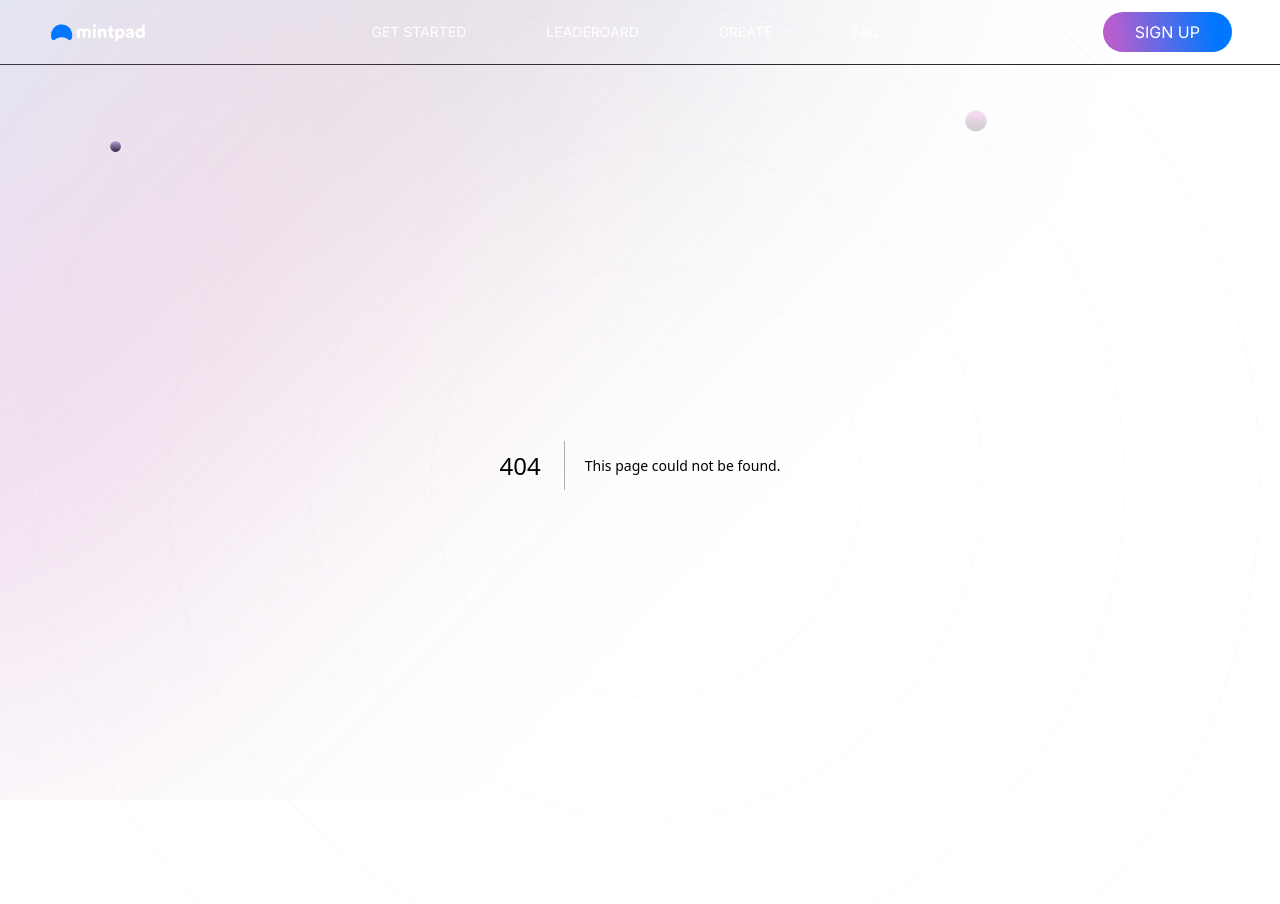
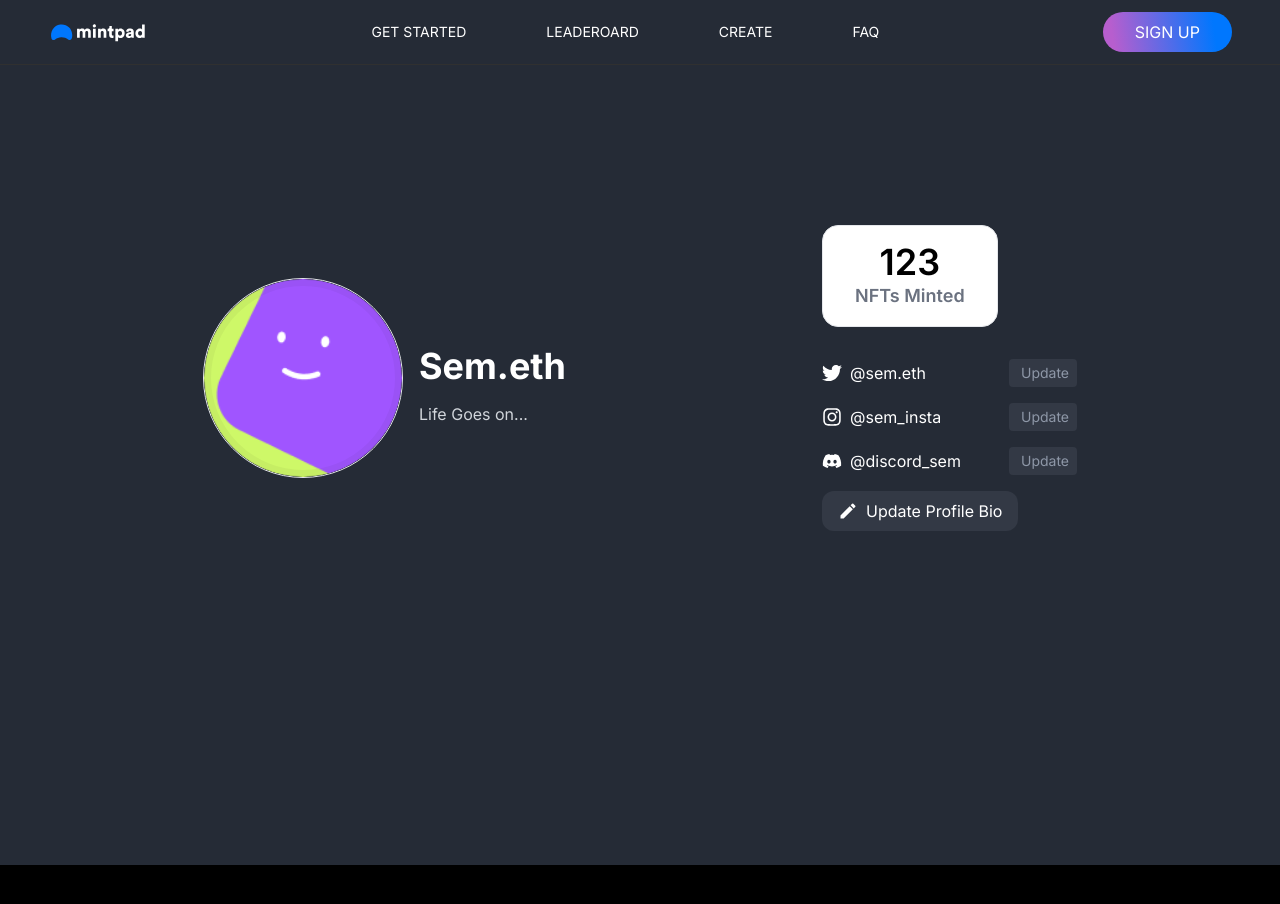
Before and after one commit to sem22-dev/trailblazercampaign-new, a Next.js app: page /p/sem.eth in a window 1280 px wide. Before the commit this address had no page. Shown: the top 904 px of the page. After the commit the page ends 865 px from the top, so only its background shows below. Built offline with nearby package versions, Linux system fonts and the light colour scheme.

Commit message:
profile update

```diff
--- /dev/null
+++ b/app/p/sem.eth/page.tsx
@@ -0,0 +1,151 @@
+"use client"
+
+import { useState } from 'react';
+import { FaTwitter, FaInstagram, FaDiscord } from 'react-icons/fa';
+import { MdEdit } from 'react-icons/md';
+import Image from 'next/image';
+
+export default function UpdateProfile() {
+    const [isModalOpen, setIsModalOpen] = useState(false);
+    const [updateField, setUpdateField] = useState('');
+    const [twitter, setTwitter] = useState('@sem.eth');
+    const [instagram, setInstagram] = useState('@sem_insta');
+    const [discord, setDiscord] = useState('@discord_sem');
+    const [bio, setBio] = useState('Life Goes on...');
+
+    const handleOpenModal = (field) => {
+        setUpdateField(field);
+        setIsModalOpen(true);
+    };
+
+    const handleCloseModal = () => {
+        setIsModalOpen(false);
+    };
+
+    const handleUpdate = (e) => {
+        e.preventDefault();
+        const updatedValue = e.target.elements.updateInput.value;
+
+        if (updateField === 'twitter') setTwitter(updatedValue);
+        if (updateField === 'instagram') setInstagram(updatedValue);
+        if (updateField === 'discord') setDiscord(updatedValue);
+        if (updateField === 'bio') setBio(updatedValue);
+
+        handleCloseModal();
+    };
+
+    return (
+        <div className='bg-[#252B36] min-h-screen'>
+            <div className="flex flex-col lg:flex-row items-center py-40 justify-between lg:justify-center gap-12 lg:gap-64 px-16 lg:px-24">
+                {/* Left Section */}
+                <div className="flex h-fit items-center">
+                    <Image
+                        src="/avatar-example.svg" // Replace with actual profile picture URL
+                        alt="Profile"
+                        width={200}
+                        height={200}
+                        className="rounded-full border mr-4"
+                    />
+                    <div>
+                        <h2 className="text-4xl font-bold my-4">Sem.eth</h2>
+                        <p className="text-gray-300">{bio}</p>
+                    </div>
+                </div>
+
+                {/* Right Section */}
+                <div className="text-center">
+                    <div className="text-4xl border w-fit px-8 py-4 rounded-2xl text-black bg-white font-semibold">
+                        123
+                        <span className="text-lg text-gray-500 block">
+                            NFTs Minted
+                        </span>
+                    </div>
+
+                    {/* Social Media Links */}
+                    <div className="mt-8 space-y-4">
+                        <div className="flex items-center justify-between">
+                            <div className="flex items-center">
+                                <FaTwitter size={20} />
+                                <span className="ml-2">{twitter}</span>
+                            </div>
+                            <button
+                                onClick={() => handleOpenModal('twitter')}
+                                className="flex items-center bg-[#333945] text-white px-2 py-1 rounded"
+                            >
+                                <span className="ml-1 text-sm text-[#8e97a7]">Update</span>
+                            </button>
+                        </div>
+                        <div className="flex items-center justify-between">
+                            <div className="flex items-center">
+                                <FaInstagram size={20} />
+                                <span className="ml-2">{instagram}</span>
+                            </div>
+                            <button
+                                onClick={() => handleOpenModal('instagram')}
+                                className="flex items-center bg-[#333945] text-white px-2 py-1 rounded"
+                            >
+                                <span className="ml-1 text-sm text-[#8e97a7]">Update</span>
+                            </button>
+                        </div>
+                        <div className="flex items-center gap-12 justify-between">
+                            <div className="flex items-center">
+                                <FaDiscord size={20} />
+                                <span className="ml-2">{discord}</span>
+                            </div>
+                            <button
+                                onClick={() => handleOpenModal('discord')}
+                                className="flex items-center bg-[#333945] text-white px-2 py-1 rounded"
+                            >
+                                <span className="ml-1 text-sm text-[#8e97a7]">Update</span>
+                            </button>
+                        </div>
+                        <div className="flex items-center bg-[#333945] text-[#fff] w-fit px-4 py-2 rounded-xl justify-between">
+                            <button
+                                onClick={() => handleOpenModal('bio')}
+                                className="flex items-center"
+                            >
+                                <MdEdit size={20} />
+                                <span className="ml-2">Update Profile Bio</span>
+                            </button>
+                        </div>
+                    </div>
+                </div>
+            </div>
+
+            {/* Modal */}
+            {isModalOpen && (
+                <div className="fixed inset-0 bg-black bg-opacity-75 flex items-center justify-center">
+                <div className="bg-[#333945] p-8 rounded-xl w-96">
+                    <h2 className="text-xl text-white mb-4">
+                        Update {updateField === 'bio' ? 'Profile Bio' : updateField.charAt(0).toUpperCase() + updateField.slice(1)}
+                    </h2>
+                    <form onSubmit={handleUpdate}>
+                        <input
+                            type="text"
+                            name="updateInput"
+                            placeholder={`Enter new ${updateField}`}
+                            className="w-full rounded-md border border-[#505050] hover:bg-[#3c4151] bg-[#333945] focus:outline-none focus:border-transparent placeholder:text-[#717A8C] placeholder:text-base py-2.5 px-10 shadow-sm sm:text-sm"
+                        />
+                        <div className="flex mt-8 justify-end">
+                            <button
+                                type="button"
+                                onClick={handleCloseModal}
+                                className="bg-[#505050] text-white px-4 py-2 rounded mr-2 hover:bg-[#3c4151]"
+                            >
+                                Cancel
+                            </button>
+                            <button
+                                type="submit"
+                                className="bg-[#505050] text-white px-4 py-2 rounded hover:bg-[#3c4151]"
+                            >
+                                Save
+                            </button>
+                        </div>
+                    </form>
+                </div>
+            </div>
+
+            )}
+        </div>
+    );
+}
--- a/components/eclipse.tsx
+++ b/components/eclipse.tsx
@@ -8,7 +8,7 @@ export default function Eclipse(){
     const pathname = usePathname()
 
     return(
-        <div className={` ${pathname == '/leaderboard' ? 'hidden' : 'block'} absolute w-full h-full opacity-100 z-10 `}>
+        <div className={` ${pathname == '/leaderboard' || '/p' ? 'hidden' : 'block'} absolute w-full h-full opacity-100 z-10 `}>
             <Image src={'/eclipse.png'} width={1500} height={1500} alt="background" />
         </div>
     )
--- a/components/navbar.tsx
+++ b/components/navbar.tsx
@@ -41,9 +41,9 @@ export default function Navbar2() {
   ];
 
   return (
-    <div className={`${pathname === '/authentication' || pathname === '/authentication/login' || pathname === '/authentication/login/reset' ? "hidden" : "inline"}`}>
+    <div className={`${pathname === '/authentication' || pathname === '/authentication/login' || pathname === '/authentication/login/reset' ? "hidden" : "inline"} `}>
       {/* Larger screen navigation */}
-      <nav className=" px-2 sm:px-6 lg:px-12 z-50 hidden md:flex py-3 items-center justify-between border-b border-[#292929]">
+      <nav className={` px-2 sm:px-6 lg:px-12 z-50 hidden md:flex py-3 items-center justify-between border-b border-[#292929] ${pathname == '/leaderboard' || '/p' ? 'bg-[#252B36] border-b border-[#303030]' : ''}`}>
       <Link href={'/'} className='z-50'>
         <Image src={'/logo.svg'} width={100} height={100} alt='logo' className=' cursor-pointer z-50'/>
       </Link>
--- a/components/planet-icons.tsx
+++ b/components/planet-icons.tsx
@@ -8,7 +8,7 @@ export default function Planets(){
     const pathname = usePathname()
 
     return(
-        <div className={`absolute w-full h-full opacity-100 ${pathname == '/leaderboard' ? 'hidden' : 'block'}`}>
+        <div className={`absolute w-full h-full opacity-100 ${pathname == '/leaderboard' || '/p' ? 'hidden' : 'block'}`}>
             <Image src={'/planet.svg'} width={1500} height={1500} alt="background" />
         </div>
     )
--- a/components/topLeft-grad.tsx
+++ b/components/topLeft-grad.tsx
@@ -7,6 +7,6 @@ export default function TopLeft(){
     const pathname = usePathname()
 
     return(
-        <div className={` ${pathname == '/leaderboard' ? 'hidden' : 'block'} side-grad`}></div>
+        <div className={` ${pathname == '/leaderboard' || '/p' ? 'hidden' : 'block'} side-grad`}></div>
     )
 }
--- a/package.json
+++ b/package.json
@@ -12,7 +12,8 @@
     "lucide-react": "^0.397.0",
     "next": "14.2.4",
     "react": "^18",
-    "react-dom": "^18"
+    "react-dom": "^18",
+    "react-icons": "^5.2.1"
   },
   "devDependencies": {
     "@types/node": "^20",
```
Also changed, not shown: 1 other file (tests, documents, lock files or other folders).
